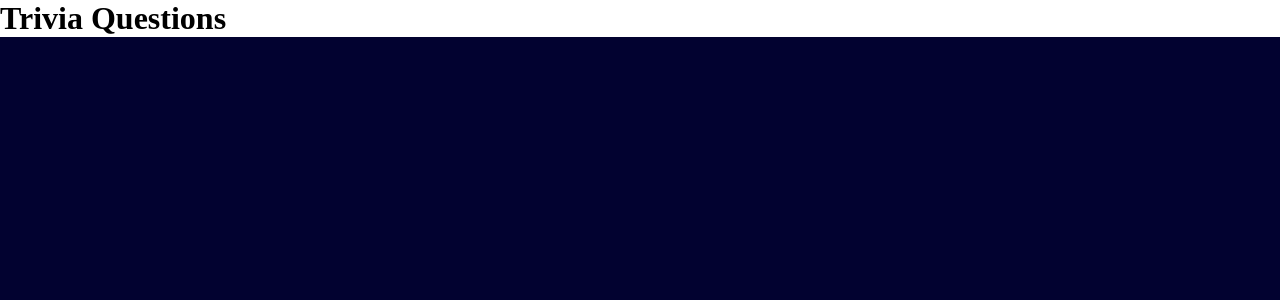
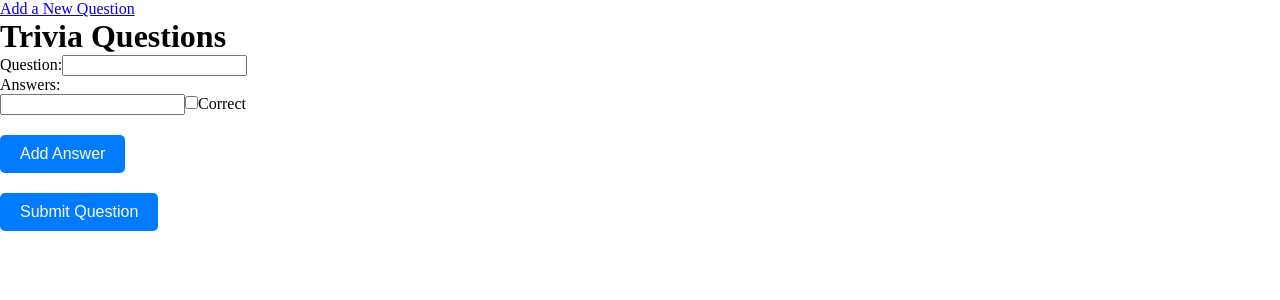
Before and after one commit to Krystal304/Capstone-Backend, a React (Vite) app: page /add-question in a window 1280 px wide. Shown: the top 300 px of the page. Built offline with nearby package versions, Linux system fonts and the light colour scheme.

Commit message:
added questionform

```diff
--- a/src/App.jsx
+++ b/src/App.jsx
@@ -1,16 +1,19 @@
-import Home from "./pages/Home";
-import { BrowserRouter as Router, Routes, Route } from "react-router-dom";
 import Trivia from "./pages/Trivia";
 import Final from "./pages/Final";
 import Leaderboard from "./pages/Leaderboard";
 import "./App.css";
 import axios from "axios";
 import { useState, useEffect } from "react";
-
+import QuestionForm from "./components/QuestionForm";
+import { useNavigate } from "react-router-dom";
+import { Link } from "react-router-dom";
+import { Routes, Route } from "react-router-dom";
+import Home from "./pages/Home";
 
 function App() {
   const [questions, setQuestions] = useState([]);
   const [error, setError] = useState(null);
+  const nav = useNavigate();
 
   const fetchQuestions = async () => {
     try {
@@ -21,11 +24,13 @@ function App() {
       setError("Failed to load questions. Please try again.");
     }
   };
+  const handleQuestionAdded = (newQuestion) => {
+    setQuestions((prevQuestions) => [...prevQuestions, newQuestion]);
+  };
 
   useEffect(() => {
     fetchQuestions();
   }, []);
-
   // useEffect(() => {
 
   //   axios.get("http://localhost:3000/")
@@ -57,22 +62,30 @@ function App() {
   // }
 
   return (
+    <div>
+      <nav>
+        <Link to="/add-question">Add a New Question</Link>
+      </nav>
 
-   <main>
-    <Router>
       <div className="App">
         <h1>Trivia Questions</h1>
+        {error && <p style={{ color: "red" }}>{error}</p>}
         <Routes>
           <Route path="*" element={<Home />} />
+          <Route
+            path="/trivia"
+            element={<Trivia questions={questions} onQuestionAdded={handleQuestionAdded} />}
+          />
           <Route path="/leaderboard" element={<Leaderboard />} />
-          <Route path="/trivia" element={<Trivia />} />
           <Route path="/final" element={<Final />} />
+          <Route
+            path="/add-question"
+            element={<QuestionForm onQuestionAdded={handleQuestionAdded} />}
+          />
         </Routes>
       </div>
-    </Router>
-    </main>
+    </div>
   );
 }
 
 export default App;
-// export default App;
--- /dev/null
+++ b/src/components/QuestionForm.jsx
@@ -0,0 +1,94 @@
+import React, { useState } from "react";
+import axios from "axios";
+
+function QuestionForm({ onQuestionAdded }) {
+  const [questionText, setQuestionText] = useState("");
+  const [answers, setAnswers] = useState([{ text: "", correct: false }]);
+
+  const handleSubmit = async (e) => {
+    e.preventDefault();
+
+    // Check for empty question or answers
+    if (!questionText.trim()) {
+      alert("Question text is required!");
+      return;
+    }
+
+    if (answers.some((answer) => !answer.text.trim())) {
+      alert("All answer texts must be filled out!");
+      return;
+    }
+
+    // Proceed with submission
+    const newQuestion = { question: questionText, answers };
+    try {
+      const response = await axios.post("http://localhost:3000/", newQuestion);
+      console.log("Server response:", response.data);
+      if (onQuestionAdded) {
+        onQuestionAdded(response.data);
+      }
+      setQuestionText(""); // Reset question
+      setAnswers([{ text: "", correct: false }]); // Reset answers
+      alert("Question added successfully!");
+    } catch (err) {
+      console.error("Error adding question:", err);
+    }
+  };
+
+
+  return (
+    <form onSubmit={handleSubmit}>
+      <div>
+        <label>Question:</label>
+        <input
+          type="text"
+          value={questionText}
+          onChange={(e) => setQuestionText(e.target.value)}
+        />
+      </div>
+      <div>
+        <label>Answers:</label>
+        {answers.map((answer, index) => (
+          <div key={index}>
+            <input
+              type="text"
+              value={answer.text}
+              onChange={(e) =>
+                setAnswers((prev) =>
+                  prev.map((a, i) =>
+                    i === index ? { ...a, text: e.target.value } : a
+                  )
+                )
+              }
+            />
+            <label>
+              <input
+                type="checkbox"
+                checked={answer.correct}
+                onChange={(e) =>
+                  setAnswers((prev) =>
+                    prev.map((a, i) =>
+                      i === index ? { ...a, correct: e.target.checked } : a
+                    )
+                  )
+                }
+              />
+              Correct
+            </label>
+          </div>
+        ))}
+        <button
+          type="button"
+          onClick={() =>
+            setAnswers([...answers, { text: "", correct: false }])
+          }
+        >
+          Add Answer
+        </button>
+      </div>
+      <button type="submit">Submit Question</button>
+    </form>
+  );
+}
+
+export default QuestionForm;
--- a/src/pages/Home.jsx
+++ b/src/pages/Home.jsx
@@ -5,6 +5,7 @@ import Start from '../components/Start';
 import Trivia from './Trivia';
 import Final from './Final';
 import Leaderboard from './Leaderboard';
+import QuestionForm from '../components/QuestionForm';
 
 function Home() {
   const [userName, setUserName] = useState(null);
@@ -24,6 +25,7 @@ function Home() {
         <Route path="/trivia" element={<Trivia userName={userName} />} />
         <Route path="/final" element={<Final />} />
         <Route path="/leaderboard" element={<Leaderboard />} />
+        <Route path="/add-questions" element={<QuestionForm />} />
       </Routes>
     </div>
   );
--- a/src/pages/Trivia.jsx
+++ b/src/pages/Trivia.jsx
@@ -7,6 +7,8 @@ import Quiz from "../components/Quiz";
 import Money from "../components/Money";
 import { useNavigate } from "react-router-dom";
 import { fetchQuestions } from "../api";
+import QuestionForm from "../components/QuestionForm";
+
 
 function Trivia({ userName }) {
   const [questionNumber, setQuestionNumber] = useState(1);
@@ -39,14 +41,7 @@ function Trivia({ userName }) {
 
   return (
     <div className="App">
-      <h1 style={{ textAlign: "center", color: "purple" }}>
-        Good luck, {userName}!
-      </h1>
-
-
-
-
-      <div className="main">
+      <h1>Good luck!</h1>
       {questions.length > 0 ? (
         <Quiz
           data={questions}
@@ -59,13 +54,6 @@ function Trivia({ userName }) {
         <div>Loading Questions...</div>
       )}
     </div>
-
-      <div className="timer">
-        <Time setTimeOut={setTimeOut} questionNumber={questionNumber} />
-      </div>
-
-      <Money correctAnswers={correctAnswers} />
-    </div>
   );
 }
 
```
Also changed, not shown: src/main.jsx (+4 -4 lines). Lines whose indentation alone changed are shown as unchanged.
